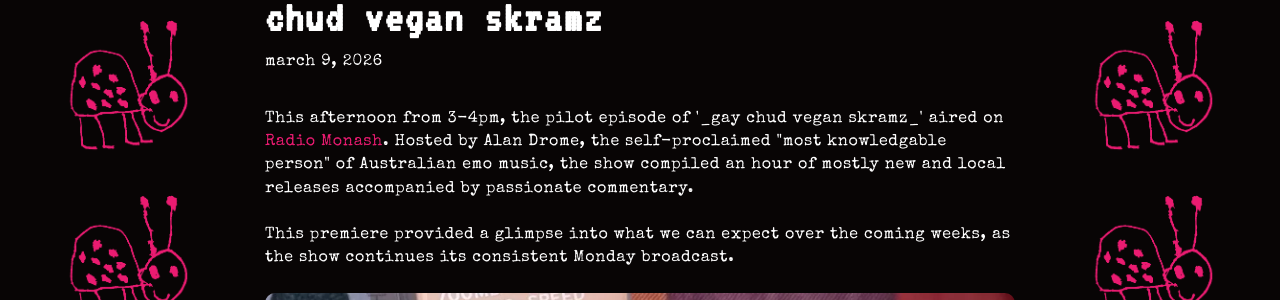
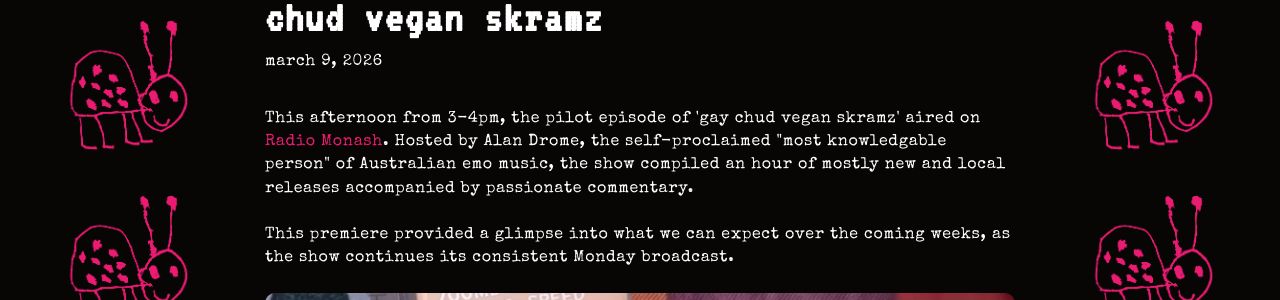
Before and after one commit to xxiwriterecipesnotlovelettersxx/xxiwriterecipesnotlovelettersxx.github.io, a Jekyll site: the page built from _posts/2026-03-09-gay-chud-vegan-skramz.md, in a window 1280 px wide and 900 px high. Shown: the part 195-495 px from the top of the window. Built offline with Jekyll 4.4.1, drawn with Linux system fonts in a browser that asks for light colours.

```diff
--- a/_posts/2026-03-09-gay-chud-vegan-skramz.md
+++ b/_posts/2026-03-09-gay-chud-vegan-skramz.md
@@ -8,7 +8,7 @@ thumbnail: /images/gcvs.jpg
 
 <br>
 <p class="show-intro">
-This afternoon from 3-4pm, the pilot episode of '_gay chud vegan skramz_' aired on <a href="https://www.radiomonash.online/">Radio Monash</a>. Hosted by Alan Drome, the self-proclaimed "most knowledgable person" of Australian emo music, the show compiled an hour of mostly new and local releases accompanied by passionate commentary.
+This afternoon from 3-4pm, the pilot episode of 'gay chud vegan skramz' aired on <a href="https://www.radiomonash.online/">Radio Monash</a>. Hosted by Alan Drome, the self-proclaimed "most knowledgable person" of Australian emo music, the show compiled an hour of mostly new and local releases accompanied by passionate commentary.
 <br><br>
 This premiere provided a glimpse into what we can expect over the coming weeks, as the show continues its consistent Monday broadcast.
 </p>
```
